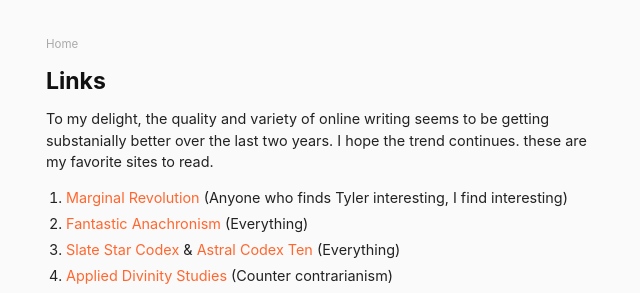
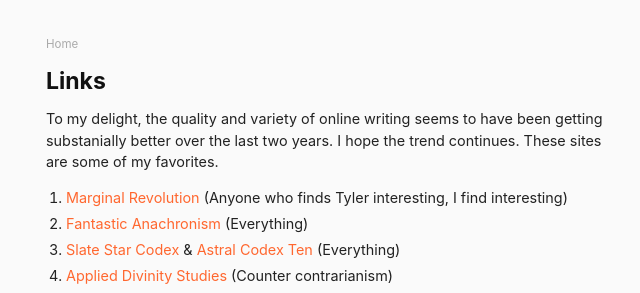
Before and after one commit to danschlz/danschulz.github.io, a Jekyll site: the page built from links.md, in a window 1280 px wide and 900 px high. Shown: the top 293 px of the window, without its empty margins (314-954 px from the left). Built offline with Jekyll 4.4.1, drawn with Linux system fonts in a browser that asks for light colours.

Commit message:
Update links.md

```diff
--- a/links.md
+++ b/links.md
@@ -4,7 +4,7 @@ title: Links
 permalink: /links/
 ---
 
-To my delight, the quality and variety of online writing seems to be getting substanially better over the last two years. I hope the trend continues. these are my favorite sites to read.
+To my delight, the quality and variety of online writing seems to have been getting substanially better over the last two years. I hope the trend continues. These sites are some of my favorites.
 
 * [Marginal Revolution](http://marginalrevolution.com/) (Anyone who finds Tyler interesting, I find interesting)
 * [Fantastic Anachronism](https://fantasticanachronism.com/) (Everything)
```
